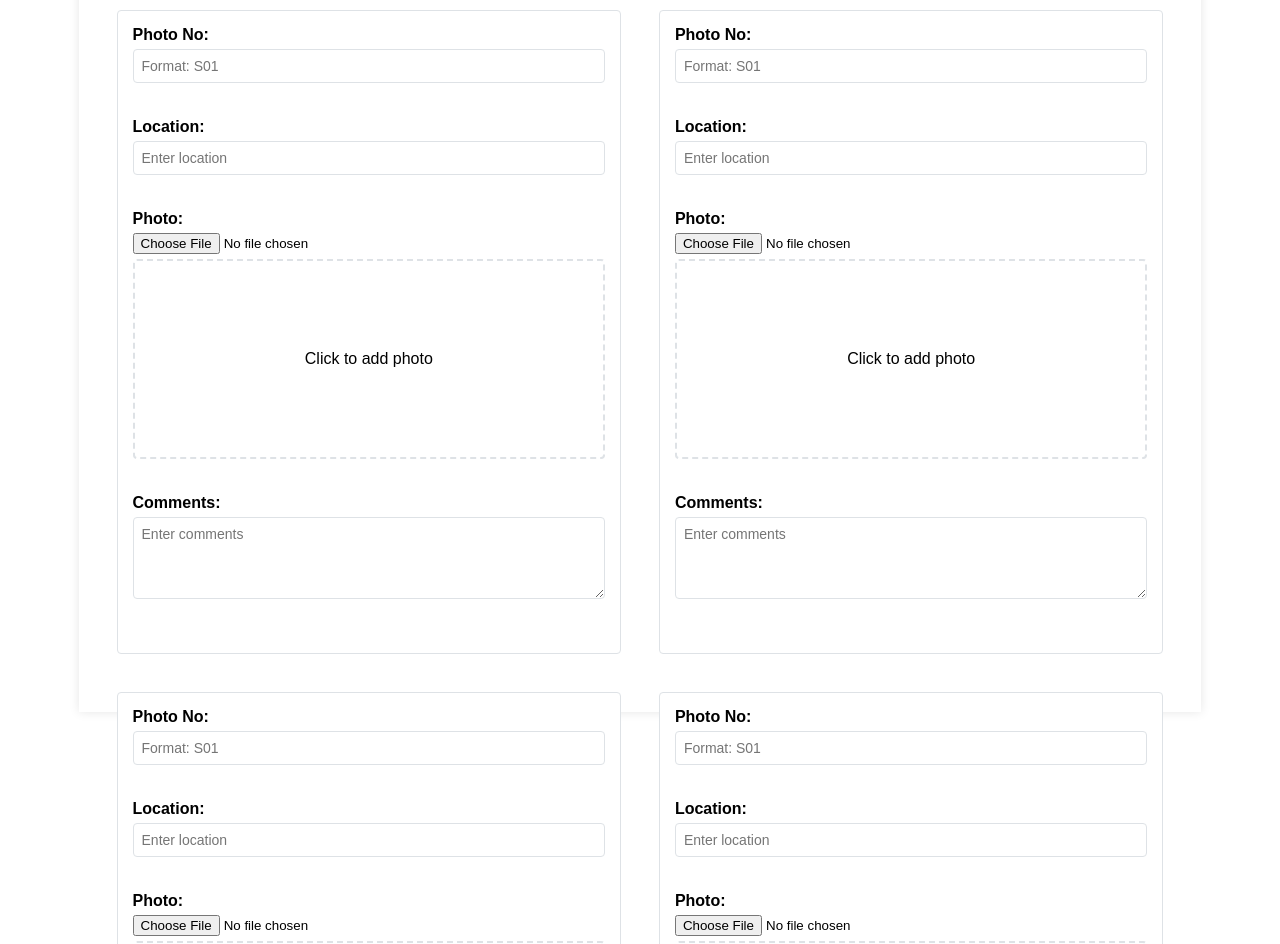
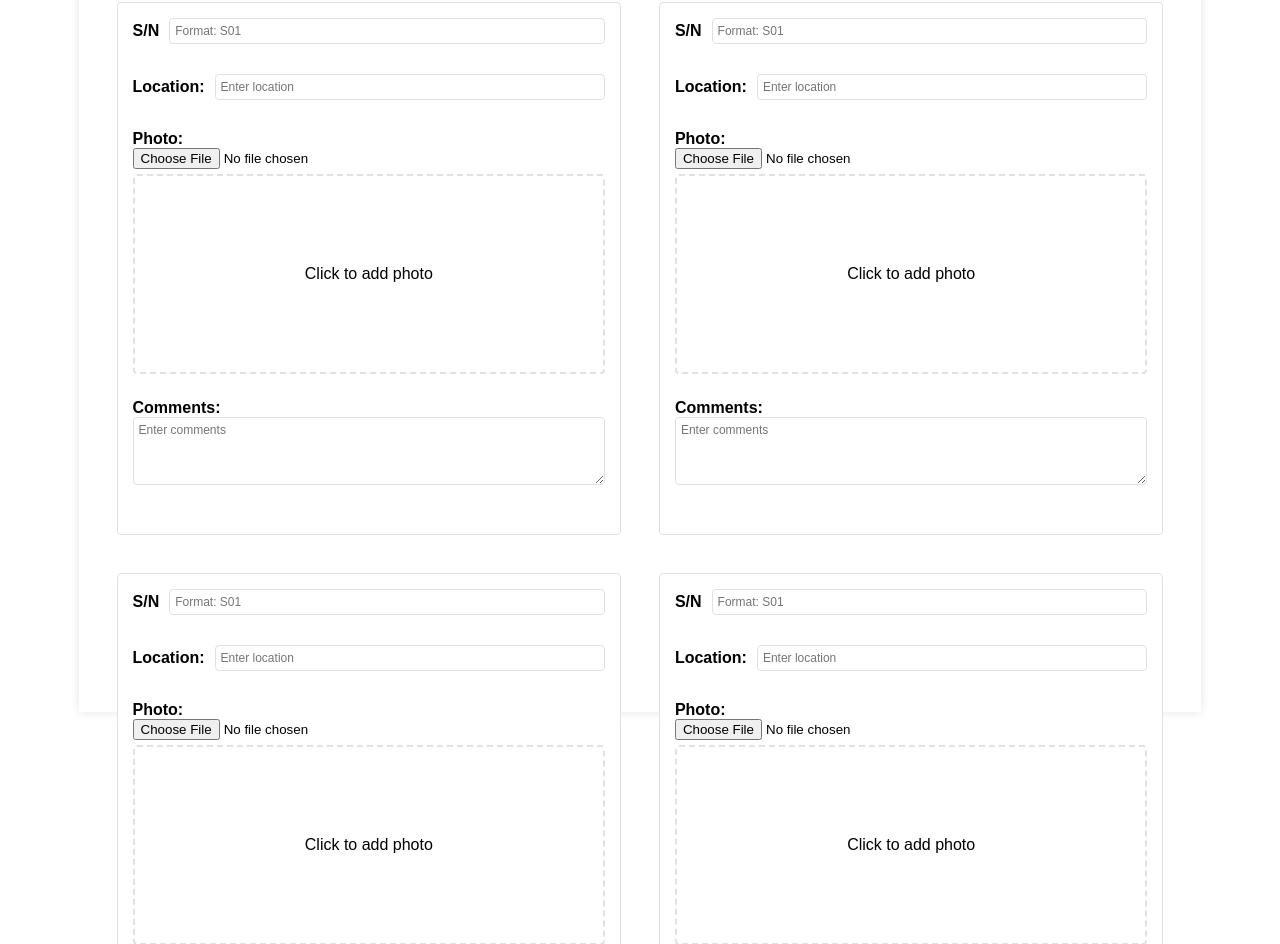
Before and after one commit to TKamote/propertyauditapp, a plain HTML site: page index.html in a window 1280 px wide. Shown: the part 142-1086 px from the top of the page. Drawn offline with Linux system fonts and the light colour scheme.

Commit message:
first commit

```diff
--- a/index.html
+++ b/index.html
@@ -47,18 +47,21 @@
         <div class="inspection-item" data-card="1">
           <form class="inspection-form" novalidate>
             <div class="form-group">
-              <label for="photoNo1">Photo No:</label>
+              <div class="subheader">
+              <label for="photoNo1">S/N</label>
               <input
                 type="text"
                 id="photoNo1"
                 name="photoNo"
                 placeholder="Format: S01"
-                pattern="S[0-9]{2}"
+                pattern=""
                 required
               />
+            </div>
               <div class="error-message"></div>
             </div>
             <div class="form-group">
+              <div class="subheader">
               <label for="location1">Location:</label>
               <input
                 type="text"
@@ -67,6 +70,65 @@
                 placeholder="Enter location"
                 required
               />
+            </div>
+              <div class="error-message"></div>
+            </div>
+            <div class="photo-section">
+
+              <label for="photo1">Photo:</label>
+              <input
+                type="file"
+                id="photo1"
+                name="photo"
+                accept="image/*"
+                class="photo-input"
+                required
+              />
+              <div class="photo-preview" id="preview1">
+                <span class="placeholder-text">Click to add photo</span>
+              </div>
+              <div class="error-message"></div>
+            </div>
+            <div class="form-group">
+              <label for="comments1">Comments:</label>
+              <textarea
+                id="comments1"
+                name="comments"
+                placeholder="Enter comments"
+                rows="4"
+                required
+              ></textarea>
+              <div class="error-message"></div>
+            </div>
+          </form>
+        </div>
+        <div class="inspection-item" data-card="1">
+          <form class="inspection-form" novalidate>
+            <div class="form-group">
+              <div class="subheader">
+                <label for="photoNo1">S/N</label>
+              <input
+                type="text"
+                id="photoNo1"
+                name="photoNo"
+                placeholder="Format: S01"
+                pattern=""
+                required
+              />
+            </div>
+              <div class="error-message"></div>
+            </div>
+            <div class="form-group">
+              <div class="subheader">
+              <label for="location1">Location:</label>
+              <input
+                type="text"
+                id="location1"
+                name="location"
+                placeholder="Enter location"
+                required
+              />
+            </div>
               <div class="error-message"></div>
             </div>
             <div class="photo-section">
@@ -100,18 +162,21 @@
         <div class="inspection-item" data-card="1">
           <form class="inspection-form" novalidate>
             <div class="form-group">
-              <label for="photoNo1">Photo No:</label>
+              <div class="subheader">
+                <label for="photoNo1">S/N</label>
               <input
                 type="text"
                 id="photoNo1"
                 name="photoNo"
                 placeholder="Format: S01"
-                pattern="S[0-9]{2}"
+                pattern=""
                 required
               />
+            </div>
               <div class="error-message"></div>
             </div>
             <div class="form-group">
+              <div class="subheader">
               <label for="location1">Location:</label>
               <input
                 type="text"
@@ -120,6 +185,7 @@
                 placeholder="Enter location"
                 required
               />
+            </div>
               <div class="error-message"></div>
             </div>
             <div class="photo-section">
@@ -153,18 +219,21 @@
         <div class="inspection-item" data-card="1">
           <form class="inspection-form" novalidate>
             <div class="form-group">
-              <label for="photoNo1">Photo No:</label>
+              <div class="subheader">
+                <label for="photoNo1">S/N</label>
               <input
                 type="text"
                 id="photoNo1"
                 name="photoNo"
                 placeholder="Format: S01"
-                pattern="S[0-9]{2}"
+                pattern=""
                 required
               />
+            </div>
               <div class="error-message"></div>
             </div>
             <div class="form-group">
+              <div class="subheader">
               <label for="location1">Location:</label>
               <input
                 type="text"
@@ -173,59 +242,7 @@
                 placeholder="Enter location"
                 required
               />
-              <div class="error-message"></div>
             </div>
-            <div class="photo-section">
-              <label for="photo1">Photo:</label>
-              <input
-                type="file"
-                id="photo1"
-                name="photo"
-                accept="image/*"
-                class="photo-input"
-                required
-              />
-              <div class="photo-preview" id="preview1">
-                <span class="placeholder-text">Click to add photo</span>
-              </div>
-              <div class="error-message"></div>
-            </div>
-            <div class="form-group">
-              <label for="comments1">Comments:</label>
-              <textarea
-                id="comments1"
-                name="comments"
-                placeholder="Enter comments"
-                rows="4"
-                required
-              ></textarea>
-              <div class="error-message"></div>
-            </div>
-          </form>
-        </div>
-        <div class="inspection-item" data-card="1">
-          <form class="inspection-form" novalidate>
-            <div class="form-group">
-              <label for="photoNo1">Photo No:</label>
-              <input
-                type="text"
-                id="photoNo1"
-                name="photoNo"
-                placeholder="Format: S01"
-                pattern="S[0-9]{2}"
-                required
-              />
-              <div class="error-message"></div>
-            </div>
-            <div class="form-group">
-              <label for="location1">Location:</label>
-              <input
-                type="text"
-                id="location1"
-                name="location"
-                placeholder="Enter location"
-                required
-              />
               <div class="error-message"></div>
             </div>
             <div class="photo-section">
--- a/styles.css
+++ b/styles.css
@@ -60,17 +60,17 @@
 .title-container {
     display: flex;
     align-items: center;
-    padding-left: 15px;
+    padding-left: 10px;
     gap: 15px;  /* Space between title and input */
 }
 .header h1 {
-    font-size: 24px;
+    font-size: 20px;
     color: #333;
     margin: 0;
     white-space: nowrap;  /* Prevent line breaks */
 }
 .location-input {
-    font-size: 24px;
+    font-size: 12px;
     font-weight: bold;
     border: none;
     border-bottom: 2px solid #ddd;
@@ -139,26 +139,36 @@
 
 /* Form Elements */
 .form-group {
-    margin-bottom: 15px;
+    margin-bottom: 10px;
+}
+.subheader {
+    display: flex;
+    flex-direction: row;
+    align-items: center;
+    justify-content: start;
+    font-size: 16px;
+    font-weight: bold;
+    margin-bottom: 5px;
 }
 
 label {
     display: block;
-    margin-bottom: 5px;
+    /* margin-bottom: 2px; */
     font-weight: bold;
+    padding-right: 10px;
 }
 
 input[type="text"],
 textarea {
     width: 100%;
-    padding: 8px;
+    padding: 5px;
     border: 1px solid var(--border-color);
     border-radius: 4px;
-    font-size: 14px;
+    font-size: 12px;
 }
 
 .photo-section {
-    margin: 15px 0;
+    margin: 5px 0;
 }
 
 .photo-preview {
```
